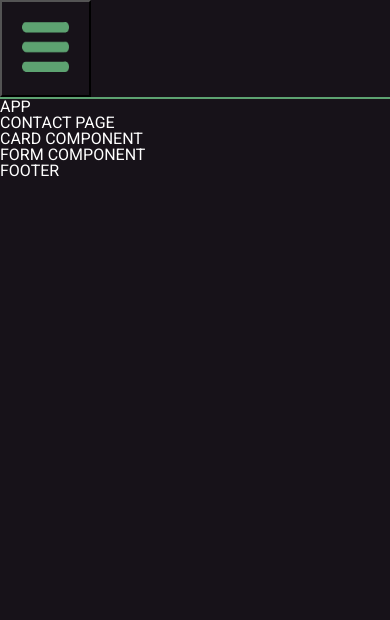
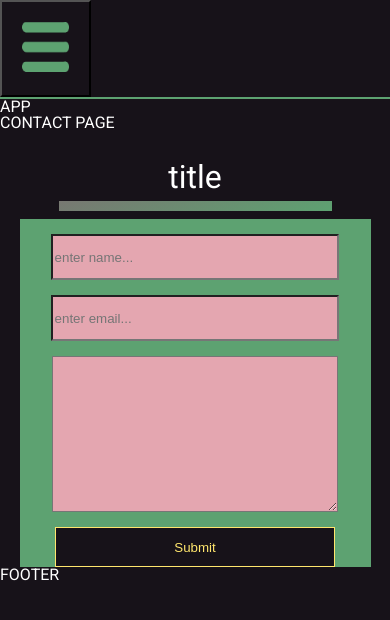
Before and after one commit to KarenDouglas/MyPortfolioWebsite-React, a React (Vite) app in the folder client/: page /contact in a window 390 px wide. Shown: the top 620 px of the page. Built offline with nearby package versions, Linux system fonts and the light colour scheme.

Commit message:
add form and card layoutfofor small screen

```diff
--- a/client/src/components/Card.jsx
+++ b/client/src/components/Card.jsx
@@ -1,15 +1,19 @@
 import React from 'react';
 import Form from './Form';
+import '../css/card.css'
 
 
 
 export default function Card({form}) {
     return (
         <>
-        <div>CARD COMPONENT</div>
+        <section className='card-container'>
+            <h1>title</h1>
+            <div className='div'></div>
         {form &&
             <Form/>
         }
+        </section>
         </>
     )
 }
--- a/client/src/components/Form.jsx
+++ b/client/src/components/Form.jsx
@@ -1,12 +1,22 @@
-import react from 'react';
-
+import React from 'react';
+import '../css/form.css'
 
 
 export default function Form() {
     return (
         <>
-        <div>FORM COMPONENT</div>
+    {/* form */}
+    <section className='form-container'>
+        <form className='form' action="">
+            <input type="text" placeholder='enter name...' required />
+            <input type="email" placeholder='enter email...' required />
 
+            <div className='form-group'>
+            <textarea name="message" id="" placeholder='enter your message for Karen' cols="30" rows="10" > </textarea>
+            <button>Submit</button>
+            </div>
+        </form>
+    </section>
         </>
     )
 }
--- a/client/src/components/Navbar.jsx
+++ b/client/src/components/Navbar.jsx
@@ -37,7 +37,7 @@ export default function Navbar() {
         return () => {
           window.removeEventListener('resize', handleResize);
         };
-      }, window.innerWidth)
+      }, [window.innerWidth])
 
 
     // handles menu click funtionality
@@ -50,6 +50,13 @@ export default function Navbar() {
             setShow(false)
         }
 
+    }
+    // handles navigation link functionality
+    const handleMenuReset = () => {
+        if(window.innerWidth <= maxSmallScreen){
+            setShow(false)
+            setButton('../assets/menu-inactive.png')
+        }
     }
     return (
         <>
@@ -67,16 +74,16 @@ export default function Navbar() {
         {/* NAVIGATION LINKS */}
        {show && <nav className="nav">
             <div className="navlink-container">
-            <Link to={'/'}>About</Link>
+            <Link to={'/'} onClick={handleMenuReset}>About</Link>
             </div>
             <div className="navlink-container">
-            <Link to={'/projects'}>Projects</Link>
+            <Link to={'/projects'} onClick={handleMenuReset}>Projects</Link>
             </div>
             <div className="navlink-container">
-            <Link to={'/contact'}>Contact Me</Link>
+            <Link to={'/contact'} onClick={handleMenuReset}>Contact Me</Link>
             </div>
             <div className="navlink-container">
-            <Link to={'/resume'}>Resume</Link>
+            <Link to={'/resume'} onClick={handleMenuReset}>Resume</Link>
             </div>
         </nav>}
         </section>
--- /dev/null
+++ b/client/src/css/card.css
@@ -0,0 +1,14 @@
+.card-container {
+    margin-top: 30px;
+}
+.card-container h1{
+    font-size: var(--fontLarge);
+    text-align: center;
+}
+.card-container .div{
+    border-bottom: 10px solid;
+    border-image: var(--pinkGreenGrad)1 0 0 0 stretch;
+    border-image-slice: 1;
+    max-width: 70%;
+    margin: 8px auto;
+}
--- /dev/null
+++ b/client/src/css/form.css
@@ -0,0 +1,34 @@
+.form-container{
+    max-width: 90%;
+    margin: 0 auto;
+}
+
+.form{
+    background-color: var(--greenColor);
+    display: flex;
+    flex-direction: column;
+}
+.form-group{
+    display: flex;
+    flex-direction: column;
+}
+
+.form input, .form textarea, .form button{
+min-width: 80%;
+margin: 15px auto 0;
+background-color: rgb(228, 166, 176);
+}
+.form input, .form button{
+    min-height: 40px;
+}
+
+.form button{
+    background: var(--darkColor);
+    color: var(--linkColor);
+    border: var(--linkColor) 1px solid;
+}
+
+.form button:hover{
+    background:var(--linkColor) ;
+    color: var(--darkColor);
+}
--- a/client/src/css/index.css
+++ b/client/src/css/index.css
@@ -6,6 +6,7 @@
     --pinkGreenGrad: linear-gradient(to bottom right, #8E5572, #5DA271);
     --fontMed: 24px;
     --fontSmall: 18px;
+    --fontLarge: 32px
 }
 body {
     font-family: 'Roboto', sans-serif;
--- a/client/src/pages/ContactPage.jsx
+++ b/client/src/pages/ContactPage.jsx
@@ -1,4 +1,4 @@
-
+import React from 'react';
 import Card from '../components/Card';
 
 
```
